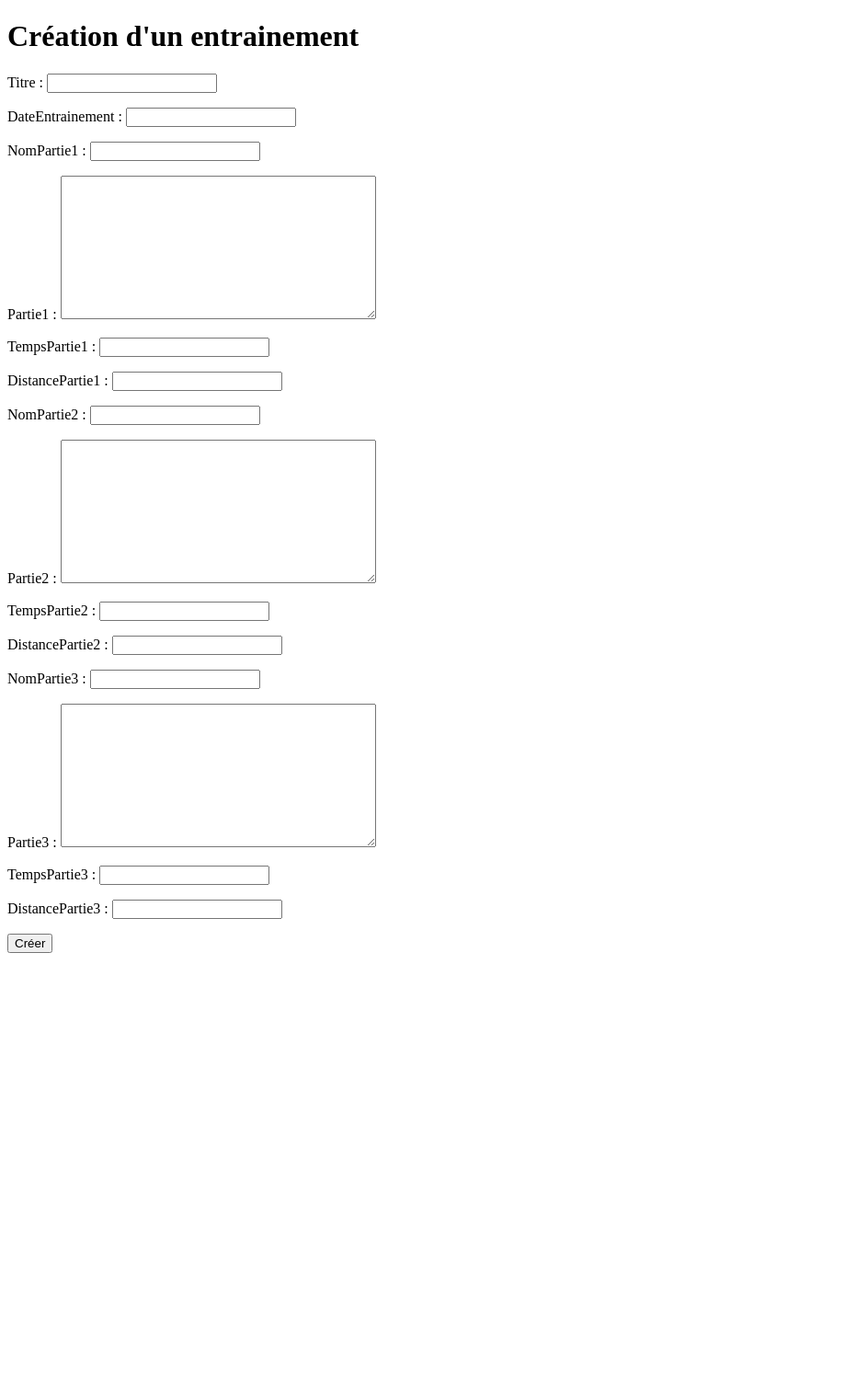
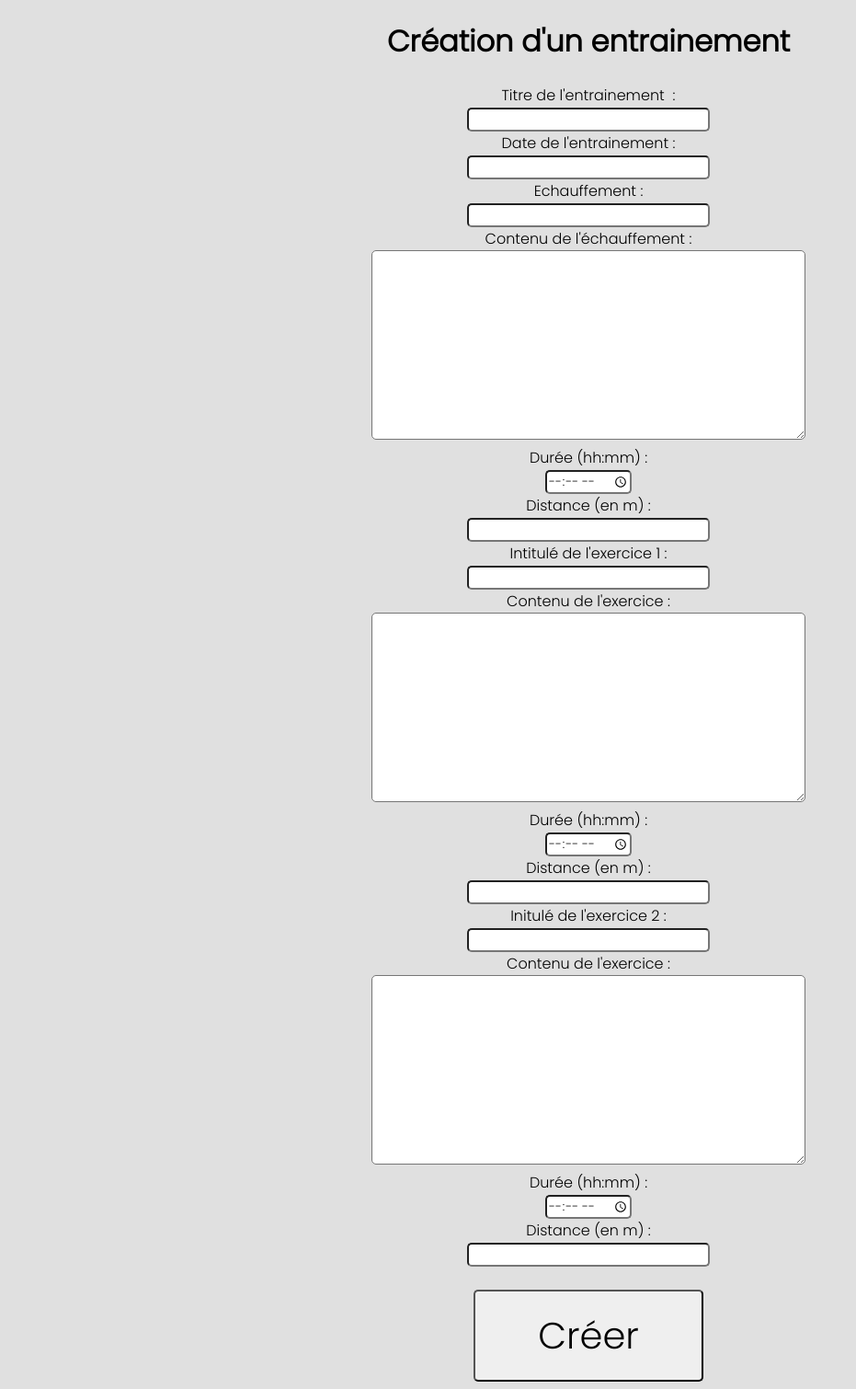
Before and after one commit to NicolasHanon/LyonPalme-PLUS-A-JOUR, a Django app: page /planning/dashboard/entrainement/ in a window 1280 px wide. Shown: the whole page at 92% size, without its empty margins (0-931 px from the left). Before the commit the page ends 1036 px from the top, so only its background shows below. Run offline with Django 4.2, Linux system fonts and the light colour scheme.

Commit message:
Modification des champs des formulaire d'entrainements et ajout d'une feuille de style simple.

```diff
--- a/src/main/settings.py
+++ b/src/main/settings.py
@@ -38,6 +38,7 @@ INSTALLED_APPS = [
     'django.contrib.sessions',
     'django.contrib.messages',
     'django.contrib.staticfiles',
+    'django.contrib.admindocs',
     'encrypted_model_fields',
     'planning',
     'crispy_forms',
--- a/src/planning/forms.py
+++ b/src/planning/forms.py
@@ -11,14 +11,30 @@ class ENTRAINEMENTForm(ModelForm):
             'DateEntrainement': forms.DateInput(attrs={'class': 'form-control'}),
             'NomPartie1': forms.TextInput(attrs={'class': 'form-control'}),
             'Partie1': forms.Textarea(attrs={'class': 'form-control'}),
-            'TempsPartie1': forms.TimeInput(attrs={'class': 'form-control'}),
+            'TempsPartie1': forms.TimeInput(attrs={'class': 'form-control', 'type': 'time'}),
             'DistancePartie1': forms.TextInput(attrs={'class': 'form-control'}),
             'NomPartie2': forms.TextInput(attrs={'class': 'form-control'}),
             'Partie2': forms.Textarea(attrs={'class': 'form-control'}),
-            'TempsPartie2': forms.TimeInput(attrs={'class': 'form-control'}),
+            'TempsPartie2': forms.TimeInput(attrs={'class': 'form-control', 'type': 'time'}),
             'DistancePartie2': forms.TextInput(attrs={'class': 'form-control'}),
             'NomPartie3': forms.TextInput(attrs={'class': 'form-control'}),
             'Partie3': forms.Textarea(attrs={'class': 'form-control'}),
-            'TempsPartie3': forms.TimeInput(attrs={'class': 'form-control'}),
+            'TempsPartie3': forms.TimeInput(attrs={'class': 'form-control', 'type': 'time'}),
             'DistancePartie3': forms.TextInput(attrs={'class': 'form-control'}),
         }
+    def __init__(self, *args, **kwargs):
+        super().__init__(*args, **kwargs)
+        self.fields['Titre'].label = 'Titre de l\'entrainement\r'
+        self.fields['DateEntrainement'].label = 'Date de l\'entrainement'
+        self.fields['NomPartie1'].label = 'Echauffement'
+        self.fields['Partie1'].label = 'Contenu de l\'échauffement'
+        self.fields['TempsPartie1'].label = 'Durée (hh:mm)'
+        self.fields['DistancePartie1'].label = 'Distance (en m)'
+        self.fields['NomPartie2'].label = 'Intitulé de l\'exercice 1'
+        self.fields['Partie2'].label = 'Contenu de l\'exercice'
+        self.fields['TempsPartie2'].label = 'Durée (hh:mm)'
+        self.fields['DistancePartie2'].label = 'Distance (en m)'
+        self.fields['NomPartie3'].label = 'Initulé de l\'exercice 2'
+        self.fields['Partie3'].label = 'Contenu de l\'exercice'
+        self.fields['TempsPartie3'].label = 'Durée (hh:mm)'
+        self.fields['DistancePartie3'].label = 'Distance (en m)'
--- /dev/null
+++ b/src/static/planning/css/FormEntrainement.css
@@ -0,0 +1,29 @@
+@import url('https://fonts.googleapis.com/css2?family=Poppins:wght@300&display=swap');
+
+* {
+    font-family: 'Poppins', sans-serif;
+}
+
+body {
+    background-color: #e0e0e0;
+    text-align: center;
+}
+
+.form-control {
+    border-radius: 5px 5px 5px 5px;
+}
+
+label{
+    display: block;
+}
+
+.submit{
+    width: 250px;
+    height: 100px;
+    font-size: 250%;
+    border-radius: 5px 5px 5px 5px;
+}
+
+.submit:hover{
+    background-color: #e0e0e091;
+}
--- a/src/templates/planning/create_entrainement.html
+++ b/src/templates/planning/create_entrainement.html
@@ -3,7 +3,7 @@
 <html>
     <head>
         <meta charset="UTF-8" />
-        <link rel="stylesheet" href="{% static 'main/css/style.css' %}" />
+        <link rel="stylesheet" href="{% static 'planning/css/FormEntrainement.css' %}" />
         <link rel="icon"href="{% static 'favicon.ico' %}">
         <title>LyonPalme - Création d'un entrainement</title>
     </head>
@@ -12,8 +12,9 @@
         <div class="form">
             <form action method="POST">
                 {% csrf_token %}
-                {{ form.as_p }}
-                <input type="submit" name="Créer" value="Créer">
+                {{ form.as_div }}
+                <br>
+                <input class="submit" type="submit" name="Créer" value="Créer">
             </form>
         </div>
     </body>
--- a/src/templates/planning/entrainement.html
+++ b/src/templates/planning/entrainement.html
@@ -3,7 +3,7 @@
 <html>
     <head>
         <meta charset="UTF-8" />
-        <link rel="stylesheet" href="{% static 'main/css/style.css' %}" />
+        <link rel="stylesheet" href="{% static 'planning/css/FormEntrainement.css' %}" />
         <link rel="icon"href="{% static 'favicon.ico' %}">
         <title>LyonPalme - {{ entrainement.Titre }}</title>
     </head>
@@ -13,7 +13,8 @@
             <form action method="POST">
                 {% csrf_token %}
                 {{ form.as_p }}
-                <input type="submit" name="Modifier" value="Modifier">
+                <br>
+                <input class="input" type="submit" name="Modifier" value="Modifier">
             </form>
         </div>
     </body>
```
Also changed, not shown: src/planning/models.py (line endings or trailing spaces).
